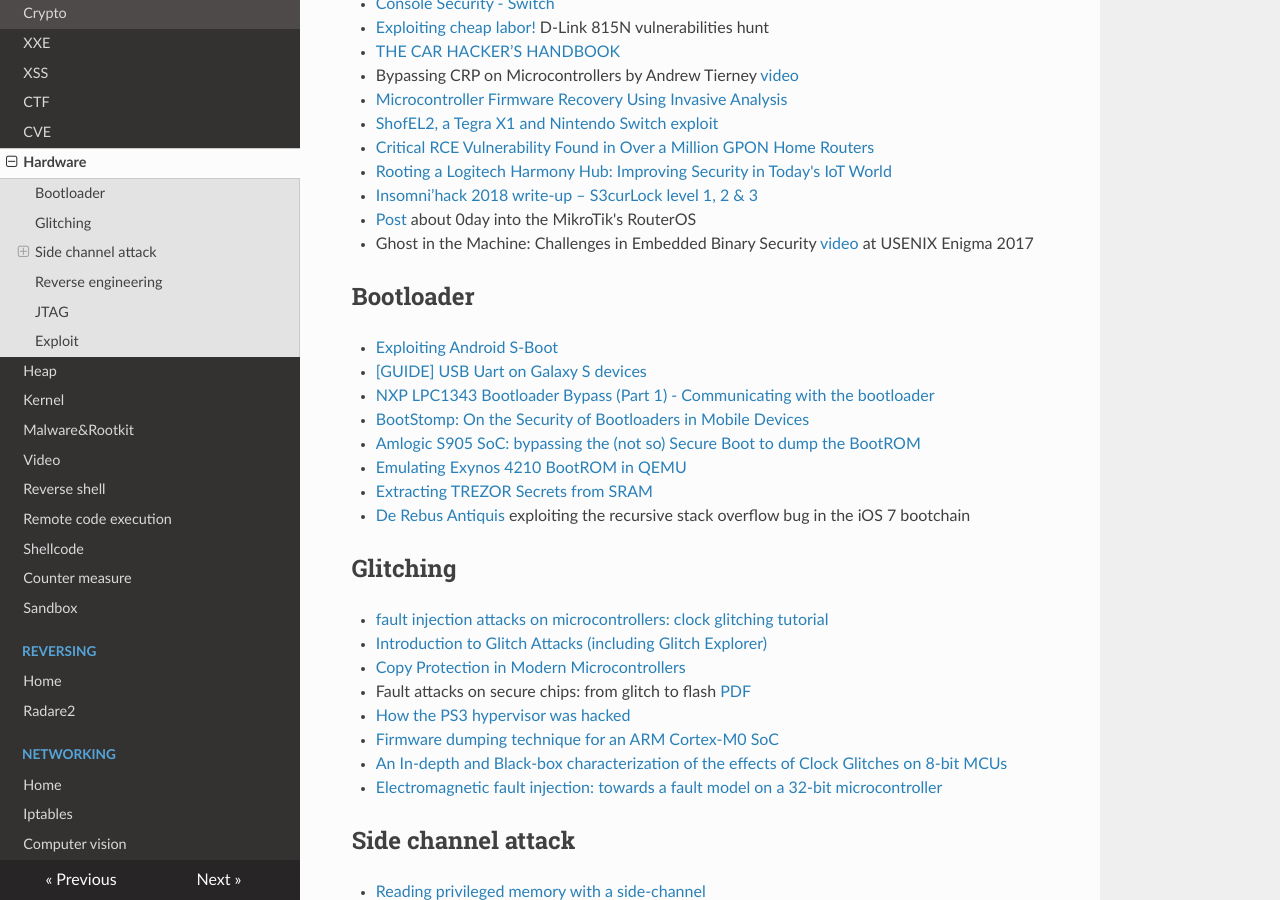
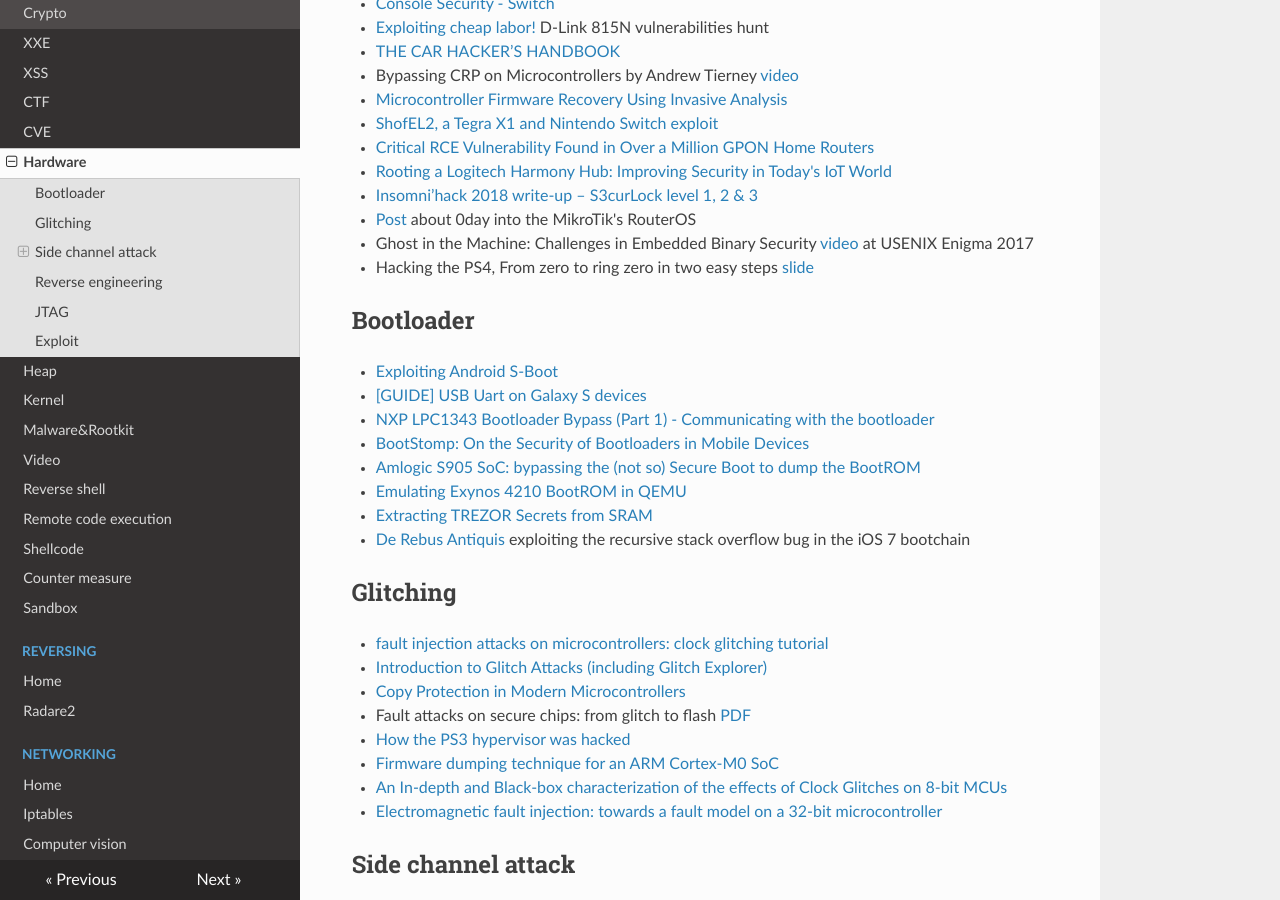
Before and after one commit to gipi/low-level, an MkDocs documentation site: the page built from docs/security/hardware.md, in a window 1280 px wide and 900 px high, scrolled down 528 px. Built offline with MkDocs 1.6.1, drawn with Linux system fonts in a browser that asks for light colours; nearby versions of some CDN libraries; old or Windows-style settings are respelled for this version of MkDocs.

Commit message:
Update hardware.md

```diff
--- a/docs/security/hardware.md
+++ b/docs/security/hardware.md
@@ -25,6 +25,7 @@
  - [Insomni’hack 2018 write-up – S3curLock level 1, 2 & 3](https://phil242.wordpress.com/2018/03/29/insomnihack-2018-write-up-s3curlock-level-1-2-3/)
  - [Post](http://blog.seekintoo.com/chimay-red.html) about 0day into the MikroTik's RouterOS
  - Ghost in the Machine: Challenges in Embedded Binary Security [video](https://www.youtube.com/watch?v=pMRa8xDFpiE) at USENIX Enigma 2017
+ - Hacking the PS4, From zero to ring zero in two easy steps [slide](http://crack.bargains/02r0.pdf)
 
 ## Bootloader
 
```
